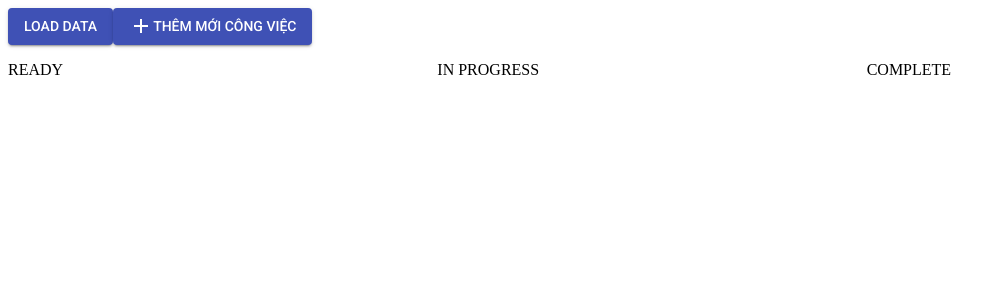
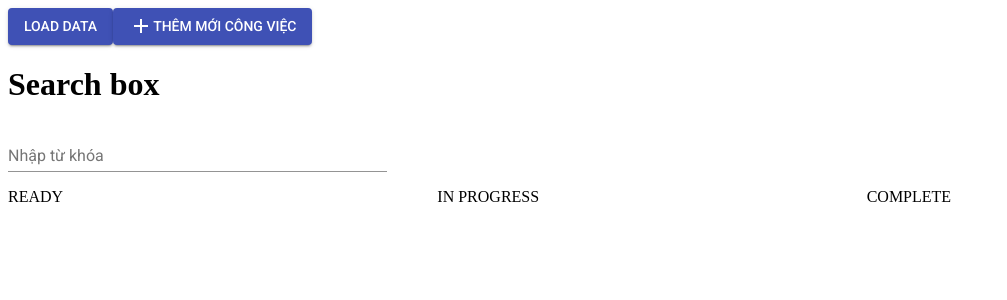
Before and after one commit to vanbui93/108-training-redux-saga, a React (Create React App) app: page / in a window 1280 px wide. Shown: the top 300 px of the page, without its empty margins (0-1007 px from the left). Built offline with nearby package versions, Linux system fonts and the light colour scheme.

Commit message:
[REDUX] redux-saga TakeLatest

```diff
--- a/src/components/GloballLoading/index.js
+++ b/src/components/GloballLoading/index.js
@@ -3,9 +3,8 @@ import styles from './styles';
 import { withStyles } from '@material-ui/styles';
 import LoadingIcon from './../../assets/images/loading.gif';
 import { PropTypes } from 'prop-types';
-import { bindActionCreators, compose } from 'redux';
+import { compose } from 'redux';
 import { connect } from 'react-redux';
-import * as uiActions from './../../actions/ui';
 
 class GloballLoading extends Component {
   render() {
--- /dev/null
+++ b/src/components/SearchBox/index.js
@@ -0,0 +1,31 @@
+import React, { Component } from 'react';
+import { withStyles } from '@material-ui/styles';
+import styles from './styles';
+import { TextField } from '@material-ui/core';
+import { PropTypes } from 'prop-types';
+
+class SearchBox extends Component {
+  render() {
+    const { classes, handleChange } = this.props;
+
+    return (
+      <div>
+        <h1>Search box</h1>
+        <form className={classes.root} noValidate autoComplete="off">
+          <TextField id="standard-basic"
+            className={classes.textField}
+            label="Nhập từ khóa"
+            onChange={handleChange}
+          />
+        </form>
+      </div>
+    )
+  }
+}
+
+SearchBox.propTypes = {
+  classes: PropTypes.object,
+  handleChange: PropTypes.func,
+}
+
+export default withStyles(styles)(SearchBox)
--- /dev/null
+++ b/src/components/SearchBox/styles.js
@@ -0,0 +1,7 @@
+const styles = ({
+  container : {},
+  textField: {
+    width: '30%'
+  }
+})
+export default styles;
--- a/src/containers/Taskboard/index.js
+++ b/src/containers/Taskboard/index.js
@@ -11,6 +11,7 @@ import PropTypes from "prop-types";
 import { connect } from "react-redux";
 import * as taskActions from "../../actions/task";
 import { bindActionCreators } from "redux";
+import SearchBox from "../../components/SearchBox";
 
 class TaskBoard extends Component {
   constructor(props) {
@@ -74,6 +75,16 @@ class TaskBoard extends Component {
     fetchListTaskRequest();
   };
 
+  handleFilter = (e) => {
+    console.log('e', e);
+  }
+
+  renderSearchBox = () => {
+    let xhtml = null;
+    xhtml = <SearchBox handleChange={this.handleFilter}/>
+    return xhtml;
+  }
+
   render() {
     const { classes } = this.props;
     return (
@@ -85,6 +96,7 @@ class TaskBoard extends Component {
           <Add />
           Thêm mới công việc
         </Button>
+        {this.renderSearchBox()}
         {this.renderBoard()}
         {this.renderForm()}
       </div>
```
Also changed, not shown: 1 other file (tests, documents, lock files or other folders).
